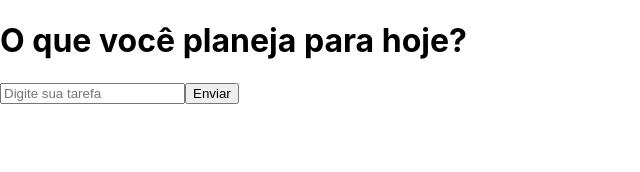
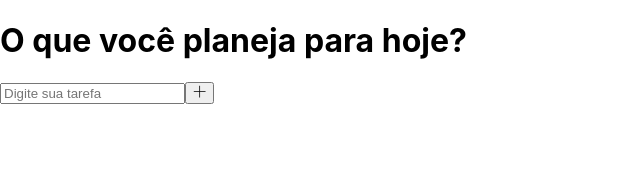
Before and after one commit to TitaSilveira/Task-list, a React (Create React App) app: page / in a window 1280 px wide. Shown: the top 172 px of the page, without its empty margins (0-640 px from the left). Built offline with nearby package versions, Linux system fonts and the light colour scheme.

Commit message:
alterações de icones

```diff
--- a/src/components/Form/index.js
+++ b/src/components/Form/index.js
@@ -1,4 +1,5 @@
 import React, { useState } from "react";
+import { TfiPlus } from "react-icons/tfi";
 
 const Form = (props) => {
     // const[tarefa, setTarefa] = useState("")
@@ -17,7 +18,7 @@ const Form = (props) => {
     return(
     <form onSubmit={submitHandle}>
         <input type="text" placeholder="Digite sua tarefa" onChange={changeHandle} value={novaTarefa}></input>
-        <button>Enviar</button>
+        <button><TfiPlus /></button>
     </form>
 
     )
--- a/src/components/List/index.js
+++ b/src/components/List/index.js
@@ -1,6 +1,5 @@
 import React from "react";
-import { HiOutlinePencil } from 'react-icons/hi2';
-import { HiOutlineTrash } from 'react-icons/hi2';
+import { TfiMarkerAlt, TfiTrash } from "react-icons/tfi";
 
 
 const List = (props) => {
@@ -13,12 +12,12 @@ const List = (props) => {
                 return(
                    <li key={el}>{el}
                     <span>
-                        <HiOutlinePencil
+                        <TfiMarkerAlt
                             className="edit"
                             onClick={(e) => handleEdit(e, index)}
                         />
 
-                        <HiOutlineTrash
+                        <TfiTrash
                             className="delete"
                             onClick={(e) => handleDelete(e, index)}
                         />
```
